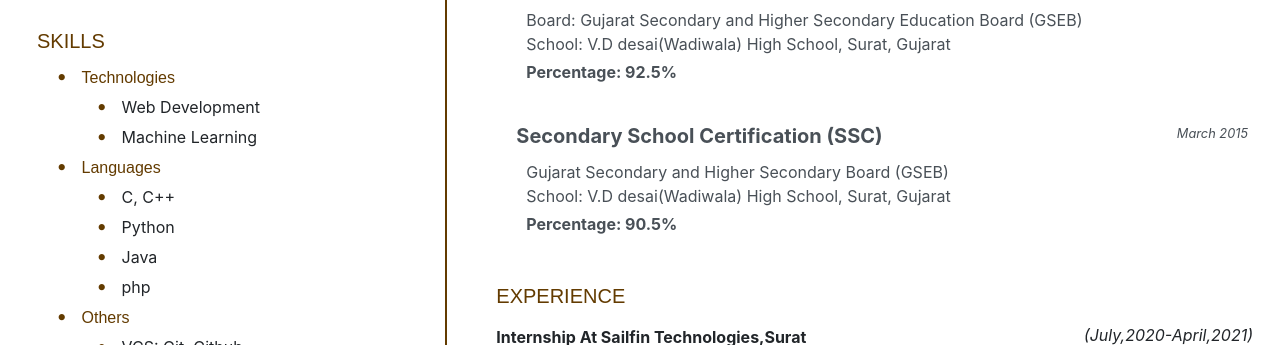
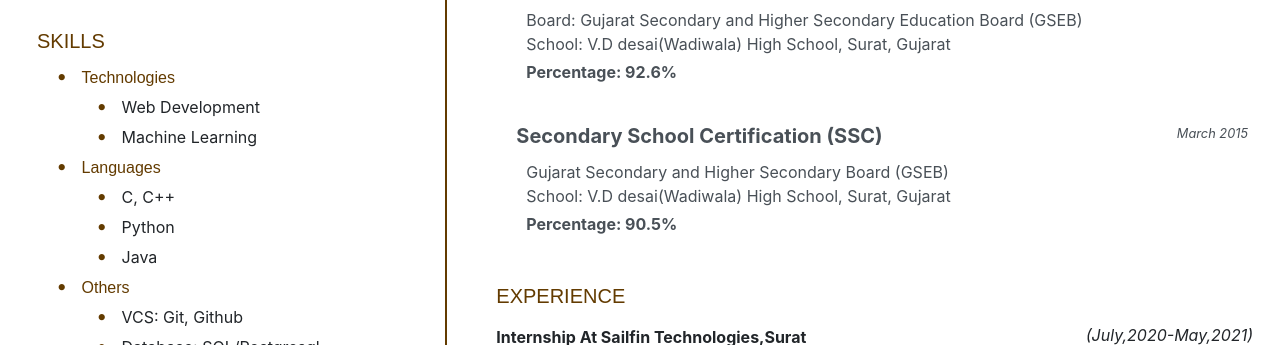
Before and after one commit to naik2018/resume, a plain HTML site: page index.html in a window 1280 px wide. Shown: the part 455-800 px from the top of the page. Drawn offline with nearby package versions, Linux system fonts and the light colour scheme; a web font is replaced by a local one.

Commit message:
Update index.html

```diff
--- a/index.html
+++ b/index.html
@@ -19,7 +19,7 @@
 <body>
     <div class="top">
         <!-- <i class="fa fa-arrow-down" style="float: right; margin-right: 20px; margin-top: 10px;color:white;font-size: 20px;" aria-hidden="true"> Download</i> -->
-        <a href="Resume.pdf" target="_blank">
+       <a href="Resume.pdf" target="_blank">
             <i class="fa fa-arrow-down" aria-hidden="true" style="font-size: 30px;float: right;color:white;margin-top:10px;margin-right: 15px;"></i>
         </a>
         <div class="name">
@@ -74,9 +74,7 @@
                                     <li>
                                         Java
                                     </li>
-                                    <li>
-                                        php
-                                    </li>
+
                                 </ul>
                             </li>
                             <li>
@@ -150,7 +148,7 @@
                             <p class="mb-1 ">Board: Gujarat Secondary and Higher Secondary Education Board (GSEB) <br> School: V.D desai(Wadiwala) High School, Surat, Gujarat
                             </p>
                             <br>
-                            <p class="gitlink "> <b> Percentage: 92.5% </b></p>
+                            <p class="gitlink "> <b> Percentage: 92.6% </b></p>
                         </a>
                         <a class="list-group-item list-group-item-action flex-column align-items-start " style="border: none;pointer-events: none;cursor: default; ">
                             <div class="d-flex w-100 justify-content-between ">
@@ -171,7 +169,7 @@
 
                 <div class="margins ">
                     <h5 class="font ">EXPERIENCE</h5>
-                    <p style="float: right; margin-top:7px;margin-right:15px "><i>(July,2020-April,2021)</i></p>
+                    <p style="float: right; margin-top:7px;margin-right:15px "><i>(July,2020-May,2021)</i></p>
                     <h6 style="margin-top: 20px;"> <b>Internship At Sailfin Technologies,Surat</b></h6>
                     <ul>
                         <li style="margin-top:16px">
```
